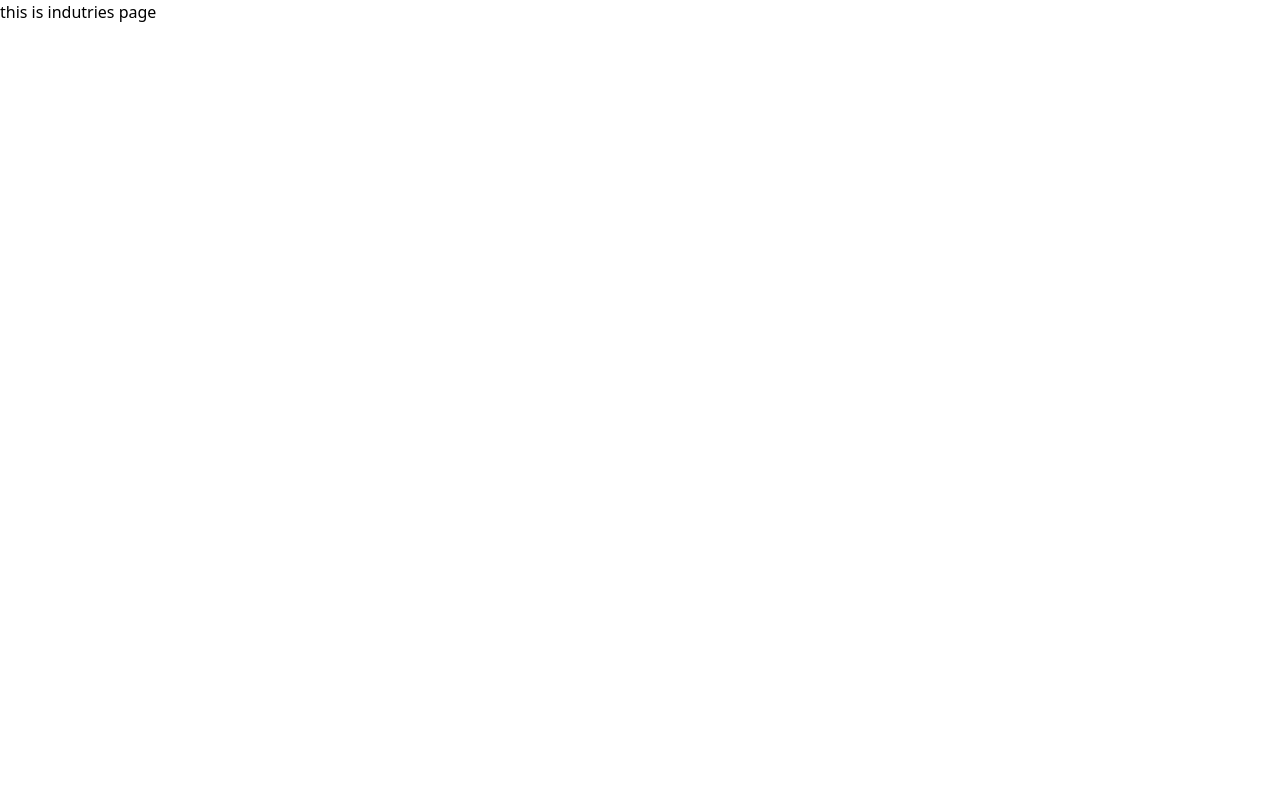
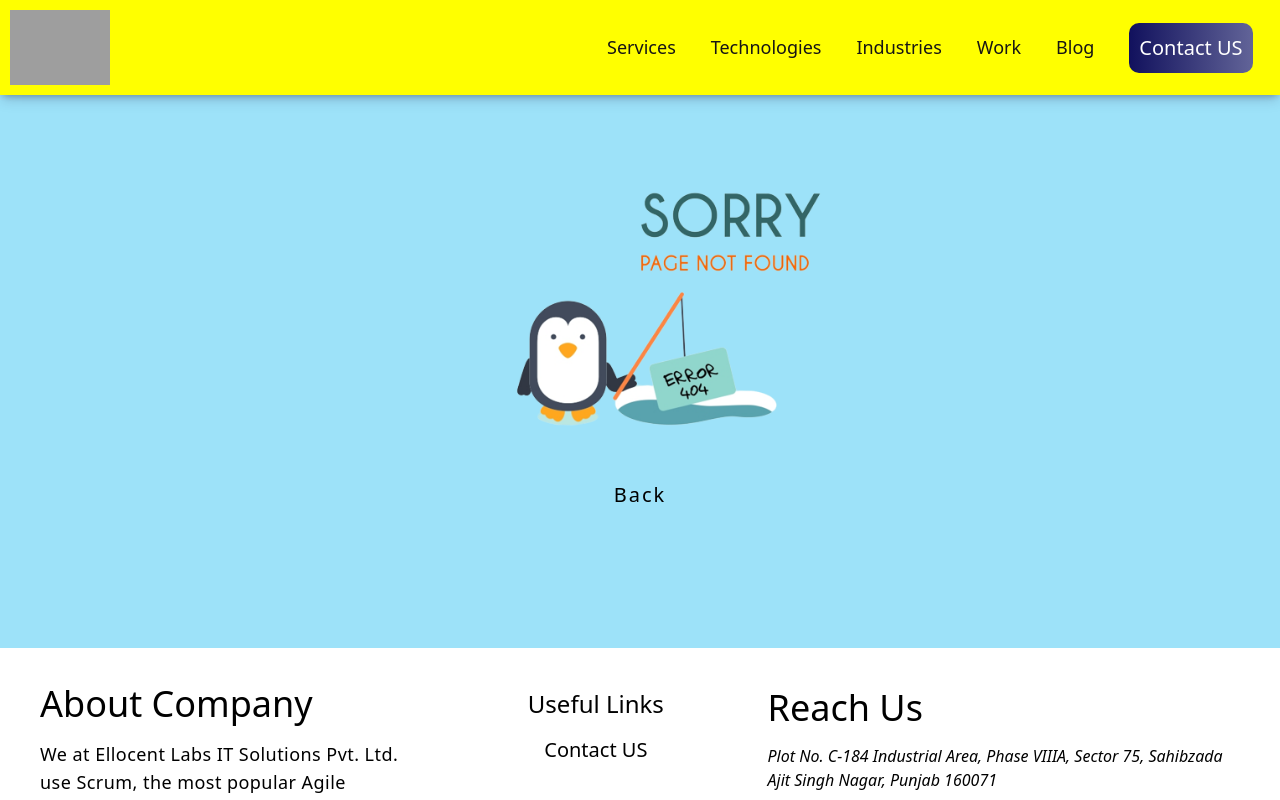
Before and after one commit to bushrajabin/ellocentlabs, a React (Create React App) app: page /technologies in a window 1280 px wide. Shown: the top 800 px of the page. Built offline with nearby package versions, Linux system fonts and the light colour scheme; grey boxes are pictures that could not be loaded.

Commit message:
Added footer and nav bar on all pages

```diff
--- a/src/App.js
+++ b/src/App.js
@@ -1,27 +1,28 @@
 // import logo from "./logo.svg";
+import React, { useState } from "react";
 import "./App.css";
-import React from "react";
+// import React from "react";
 import ReactDOM from "react-dom/client";
-import { createBrowserRouter, RouterProvider } from "react-router-dom";
+import { BrowserRouter, Routes, Route } from "react-router-dom";
 import Home from "./pages/Home";
 import ErrorPage from "./ErrorPage";
+import Footer from "./components/Footer/Footer";
 import Nav from "./components/Nav/Nav";
 import { Services } from "./common/common";
-const router = createBrowserRouter([
-  {
-    path: "*",
-    element: <ErrorPage />,
-  },
-  {
-    path: "/",
-    element: <Home />,
-  },
+import { isValidInputTimeValue } from "@testing-library/user-event/dist/utils";
+
+function App() {
+  const [isOpen, setIsOpen] = useState(false);
+  const [activeLinks, setActiveLinks] = useState(null);
+
+  const router = [
+    {},
+    {},
 
     {
       path: "/services",
       element: (
         <>
-        {" "}
           <h2>this is services page</h2>
         </>
       ),
@@ -62,17 +63,28 @@ const router = createBrowserRouter([
         </>
       ),
     },
-]);
+  ];
 
-function App() {
   return (
-    <React.StrictMode>
+    <>
+      {/* <h2 className="bg-red-500 absolute top-0">test</h2> */}
 
-      {/* <h2 className="bg-red-500 absolute top-0">test</h2> */}
-      {/* <Nav setIsOpen={setIsOpen} setActiveLinks={setActiveLinks} activeLinks={activeLinks} /> */}
+      <BrowserRouter>
+        <Nav
+          setIsOpen={setIsOpen}
+          activeLinks={activeLinks}
+          setActiveLinks={setActiveLinks}
+        />
+        <Routes>
+          <Route path="*" element={<ErrorPage />} />
+          <Route path="/" element={<Home />} />
+          <Route path="/services" element={<h2>services page!</h2>} />
+          <Route path="/industries" element={<h3>industries</h3>} />
+        </Routes>
 
-      <RouterProvider router={router} />
-    </React.StrictMode>
+        <Footer />
+      </BrowserRouter>
+    </>
   );
 }
 
--- a/src/components/Footer/Footer.jsx
+++ b/src/components/Footer/Footer.jsx
@@ -1,5 +1,5 @@
 import { socialImage } from "../../apiData/Social"
-import "./Footer.css"
+
 const Footer = () => {
     return (
         <div className="main-flex-container">
--- a/src/components/Form/Form.jsx
+++ b/src/components/Form/Form.jsx
@@ -26,9 +26,9 @@ const Form = () => {
             </div>
 
             <div className="form_input_field">
-                < i class="fa fa -solid fa-user" /><input type="text" placeholder="Name" value={Name} onChange={(e) => setName(e.target.value)} />
-                <i class="fa fa-solid fa-envelope"></i><input type="email" placeholder="Email" value={Email} onChange={(e) => setEmail(e.target.value)} /><br></br>
-                <i class="fa fa-solid fa-phone"></i><input type="number" value={Contact} onChange={(e) => setContact(e.target.value)} />
+                < i className="fa fa -solid fa-user" /><input type="text" placeholder="Name" value={Name} onChange={(e) => setName(e.target.value)} />
+                <i className="fa fa-solid fa-envelope"></i><input type="email" placeholder="Email" value={Email} onChange={(e) => setEmail(e.target.value)} /><br></br>
+                <i className="fa fa-solid fa-phone"></i><input type="number" value={Contact} onChange={(e) => setContact(e.target.value)} />
 
                 <select id="options" value={Select} onChange={(e) => setSelect(e.target.value)} >
                     <option value="select">Select Services </option>
@@ -39,7 +39,7 @@ const Form = () => {
                     <option value="igital Marketing">Digital Marketing</option>
                 </select>
                 <br></br>
-            <textarea name="" id="text" cols="100" rows="1" placeholder="Note" value={TextArea} onChange={(e) => setTextArea(e.target.value)}></textarea><br></br>
+                <textarea name="" id="text" cols="100" rows="1" placeholder="Note" value={TextArea} onChange={(e) => setTextArea(e.target.value)}></textarea><br></br>
                 <button className="submitButton" onClick={SubmitForm}>SUBMIT</button>
             </div>
 
--- a/src/components/Nav/Nav.jsx
+++ b/src/components/Nav/Nav.jsx
@@ -4,7 +4,7 @@ import "./Nav.css";
 import { useNavigate } from "react-router-dom";
 import { links } from "../../apiData/NavLinks";
 
-const Nav = ({ setIsOpen, activeLinks }) => {
+const Nav = ({ isOpen, setIsOpen, activeLinks }) => {
     const navigate = useNavigate();
 
     const handleLinkClick = (links) => {
--- a/src/index.js
+++ b/src/index.js
@@ -8,7 +8,7 @@ import '../node_modules/font-awesome/css/font-awesome.min.css';
 
 const root = ReactDOM.createRoot(document.getElementById('root'));
 root.render(
-  <React.StrictMode>
+  // <React.StrictMode>
     <App />
-  </React.StrictMode>
+  // </React.StrictMode>
 );
--- a/src/pages/Home.jsx
+++ b/src/pages/Home.jsx
@@ -18,13 +18,12 @@ import Technology from "../components/Technologies/Technology"
 import Footer from "../components/Footer/Footer";
 
 const Home = () => {
-    const [isOpen, setIsOpen] = useState(false)
-    const [activeLinks, setActiveLinks] = useState(null)
+    // const [isOpen, setIsOpen] = useState(false)
+    // const [activeLinks, setActiveLinks] = useState(null)
     return (
 
         <React.Fragment>
-
-            <Nav setIsOpen={setIsOpen} setActiveLinks={setActiveLinks} activeLinks={activeLinks} />
+            {/* <Nav setIsOpen={setIsOpen} setActiveLinks={setActiveLinks} activeLinks={activeLinks} /> */}
             <About />
             <Highlight />
             <Clients />
@@ -34,7 +33,7 @@ const Home = () => {
             <Trade />
             <Blog />
             <Form />
-            <Footer/>
+            {/* <Footer/> */}
             {/* <Industries/> */}
             {/* <Technology /> */}
             {/* <Contact/> */}
```
Also changed, not shown: src/components/Footer/Footer.css (deleted, +0 -30 lines). Lines whose indentation alone changed are shown as unchanged.
